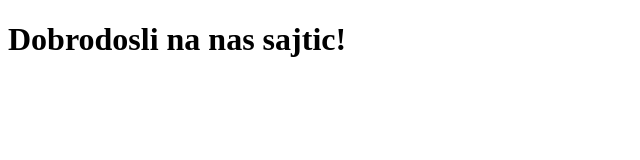
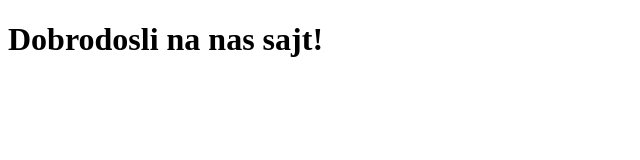
Before and after one commit to subyleas/GitVezba, a plain HTML site: page index.html in a window 1280 px wide. Shown: the full height of the page, 0-640 px from the left. Drawn offline with Linux system fonts and the light colour scheme.

Commit message:
Zapocet rad na sajtu.

```diff
--- a/index.html
+++ b/index.html
@@ -9,7 +9,7 @@
 
 <body>
     <header>
-        <h1>Dobrodosli na nas sajtic!</h1>
+        <h1>Dobrodosli na nas sajt!</h1>
     </header>
 </body>
 
```
